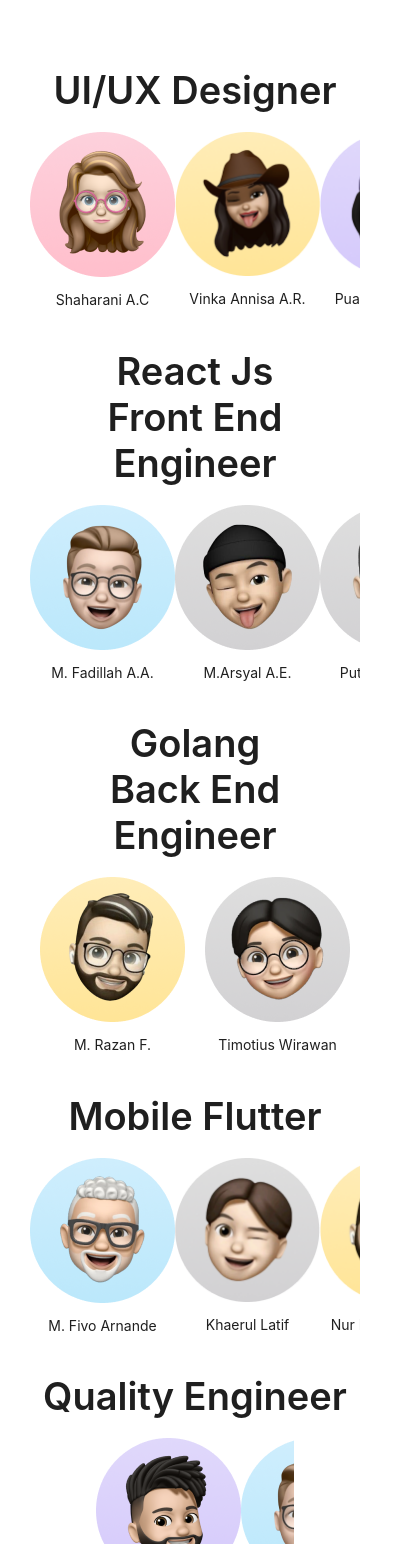
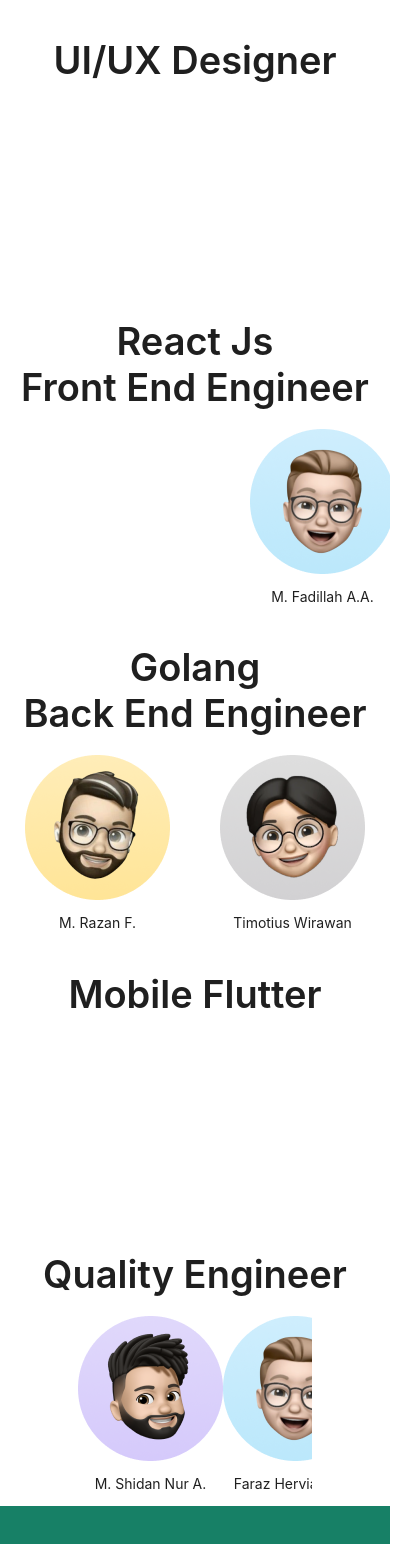
Before and after one commit to ChaRum-Capstone-Project-Batch-3/Front-End, a React (Create React App) app: page / in a window 390 px wide. Shown: the part 4084-5628 px from the top of the page, 420 px wide, since content can reach past the window. Built offline with nearby package versions, Linux system fonts and the light colour scheme.

Commit message:
wip: slicing landing page - hero section - features section - about section - download us - our team - footer finish

```diff
--- a/src/components/LandingPage/OurTeam.jsx
+++ b/src/components/LandingPage/OurTeam.jsx
@@ -26,25 +26,25 @@
 
 const OurTeam = () => {
     return(
-        <Content style={{padding: 30}}>
+        <Content style={{}}>
             <Title style={{color:'#178066'}} className='ourTeamTitle'>Our Team</Title>
             <Row>
-                <Col span={24}>
+                <Col span={24} className='ant-col-24-our-team-custom'>
                     <Title style={{textAlign: 'center'}}>UI/UX Designer</Title>
-                    <div className="ourTeamContainer" style={{display: "flex", flexDirection: 'row', justifyContent: 'space-around', overflowX: 'scroll'}}>
-                        <div style={{maxWidth: 150}}>
+                    <div className="ourTeamContainer uiux-flutter" style={{display: "flex", flexDirection: 'row', justifyContent: 'space-around', overflowX: 'scroll'}}>
+                        <div style={{maxWidth: 150, marginRight: 20}}>
                             <Image width={145} src={Shaharani} preview={false} />
                             <p style={{textAlign: 'center'}}>Shaharani A.C</p>
                         </div>
-                        <div style={{maxWidth: 150}}>
+                        <div style={{maxWidth: 150, marginRight: 20}}>
                             <Image width={145} src={Vinka} preview={false} />
                             <p style={{textAlign: 'center'}}>Vinka Annisa A.R.</p>
                         </div>
-                        <div style={{maxWidth: 150}}>
+                        <div style={{maxWidth: 150, marginRight: 20}}>
                             <Image width={145} src={Puan} preview={false} />
                             <p style={{textAlign: 'center'}}>Puan Maharani S.</p>
                         </div>
-                        <div style={{maxWidth: 150}}>
+                        <div style={{maxWidth: 150, marginRight: 20}}>
                             <Image width={145} src={Farhan} preview={false} />
                             <p style={{textAlign: 'center'}}>M. Farhan Alfauzan</p>
                         </div>
@@ -56,18 +56,18 @@
                 </Col>
             </Row>
             <Row>
-                <Col xl={16}>
+                <Col xl={16} xs={24}>
                     <Title style={{textAlign: 'center'}}>React Js <br /> Front End Engineer</Title>
-                    <div className="ourTeamContainer" style={{display: "flex", flexDirection: 'row', justifyContent: 'space-around', overflowX: 'scroll'}}>
-                        <div style={{maxWidth: 150}}>
+                    <div className="ourTeamContainer react" style={{display: "flex", flexDirection: 'row', justifyContent: 'space-around', overflowX: 'scroll'}}>
+                        <div style={{maxWidth: 150, marginRight: 20}}>
                             <Image width={145} src={Fadillah} preview={false} />
                             <p style={{textAlign: 'center'}}>M. Fadillah A.A.</p>
                         </div>
-                        <div style={{maxWidth: 150}}>
+                        <div style={{maxWidth: 150, marginRight: 20}}>
                             <Image width={145} src={Arsyal} preview={false} />
                             <p style={{textAlign: 'center'}}>M.Arsyal A.E.</p>
                         </div>
-                        <div style={{maxWidth: 150}}>
+                        <div style={{maxWidth: 150, marginRight: 20}}>
                             <Image width={145} src={Dio} preview={false} />
                             <p style={{textAlign: 'center'}}>Putu Bagus D.P.</p>
                         </div>
@@ -77,9 +77,9 @@
                         </div>
                     </div>
                 </Col>
-                <Col xl={8}>
+                <Col xl={8} xs={24}>
                     <Title style={{textAlign: 'center'}}>Golang <br /> Back End Engineer</Title>
-                    <div className="ourTeamContainer" style={{display: "flex", flexDirection: 'row', justifyContent: 'space-around', overflowX: 'scroll'}}>
+                    <div className="ourTeamContainer golang" style={{display: "flex", flexDirection: 'row', justifyContent: 'space-around', overflowX: 'scroll'}}>
                         <div style={{maxWidth: 150}}>
                             <Image width={145} src={Razan} preview={false} />
                             <p style={{textAlign: 'center'}}>M. Razan F.</p>
@@ -94,20 +94,20 @@
             <Row>
                 <Col span={24}>
                     <Title style={{textAlign: 'center'}}>Mobile Flutter</Title>
-                    <div className="ourTeamContainer" style={{display: "flex", flexDirection: 'row', justifyContent: 'space-around', overflowX: 'scroll'}}>
-                        <div style={{maxWidth: 150}}>
+                    <div className="ourTeamContainer uiux-flutter" style={{display: "flex", flexDirection: 'row', justifyContent: 'space-around', overflowX: 'scroll'}}>
+                        <div style={{maxWidth: 150, marginRight: 20}}>
                             <Image width={145} src={Fivo} preview={false} />
                             <p style={{textAlign: 'center'}}>M. Fivo Arnande</p>
                         </div>
-                        <div style={{maxWidth: 150}}>
+                        <div style={{maxWidth: 150, marginRight: 20}}>
                             <Image width={145} src={Khaerul} preview={false} />
                             <p style={{textAlign: 'center'}}>Khaerul Latif</p>
                         </div>
-                        <div style={{maxWidth: 150}}>
+                        <div style={{maxWidth: 150, marginRight: 20}}>
                             <Image width={145} src={Nur} preview={false} />
                             <p style={{textAlign: 'center'}}>Nur Muhammad A.</p>
                         </div>
-                        <div style={{maxWidth: 150}}>
+                        <div style={{maxWidth: 150, marginRight: 20}}>
                             <Image width={145} src={Maulidya} preview={false} />
                             <p style={{textAlign: 'center'}}>Maulidya Amanda</p>
                         </div>
@@ -119,9 +119,9 @@
                 </Col>
             </Row>
             <Row>
-                <Col xs={24}>
+                <Col xl={24} xs={24}>
                     <Title style={{textAlign: 'center'}}>Quality Engineer</Title>
-                    <div className="ourTeamContainer" style={{margin: 'auto', display: "flex", flexDirection: 'row', justifyContent: 'space-evenly', overflowX: 'scroll', width: '60%'}}>
+                    <div className="ourTeamContainer qa" style={{margin: 'auto', display: "flex", flexDirection: 'row', justifyContent: 'space-around', overflowX: 'scroll', width: '60%'}}>
                         <div style={{maxWidth: 150}}>
                             <Image width={145} src={Shidan} preview={false} />
                             <p style={{textAlign: 'center'}}>M. Shidan Nur A.</p>
--- a/src/components/LandingPage/styling/landing-page.css
+++ b/src/components/LandingPage/styling/landing-page.css
@@ -160,4 +160,14 @@
     .ant-col-xs-24-footer-custom{
         height: 200px !important;
     }
+    .uiux-flutter{
+        padding-left: 420px !important;
+        /* padding-right: 30px !important */
+    }
+    .react{
+        padding-left: 250px;
+    }
+    .qa{
+        width: 100%;
+    }
 }
```
